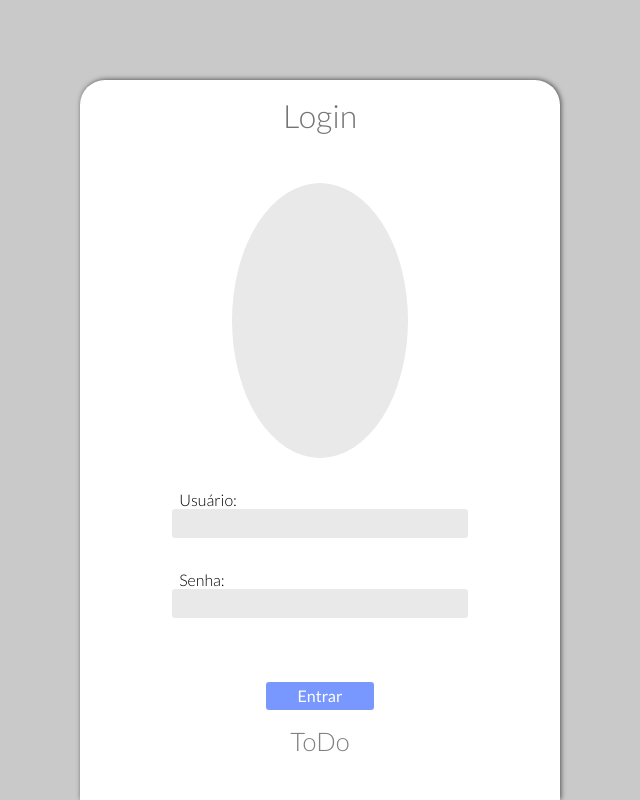
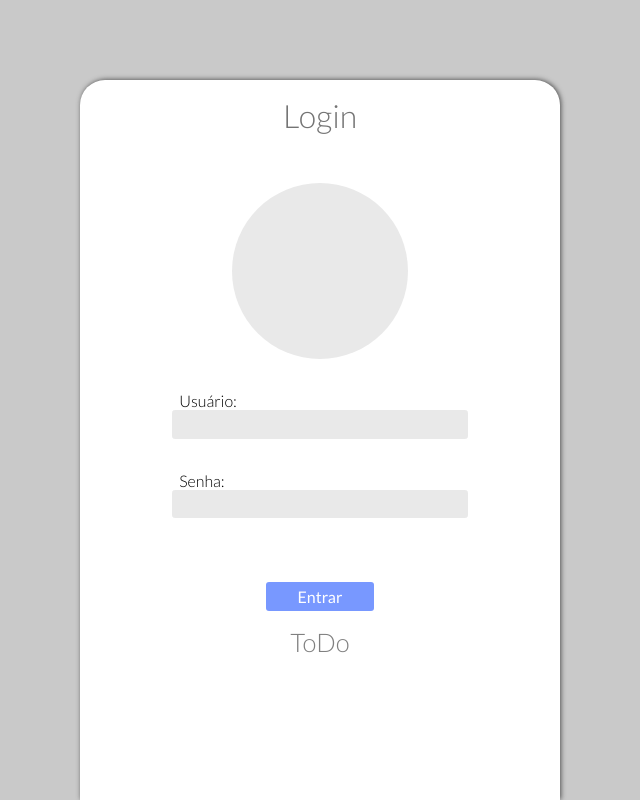
Before and after one commit to damaresbortolucci/CTD-frontend-II-checkpoint2, a plain HTML site: page index.html in a window 1280 px wide. Shown: the whole page, without its empty margins (320-960 px from the left). Drawn offline with nearby package versions, Linux system fonts and the light colour scheme; no server answers.

Commit message:
Ajustando as imagens dos usuários

```diff
--- a/styles/login.css
+++ b/styles/login.css
@@ -27,8 +27,8 @@ form {
 }
 
 .image {
-  height: 40%;
-  width: 50%;
+  height: 176px;
+  width: 176px;
   padding:  0;
   border-radius: 50%;
   background-color: var(--app-grey);
```
